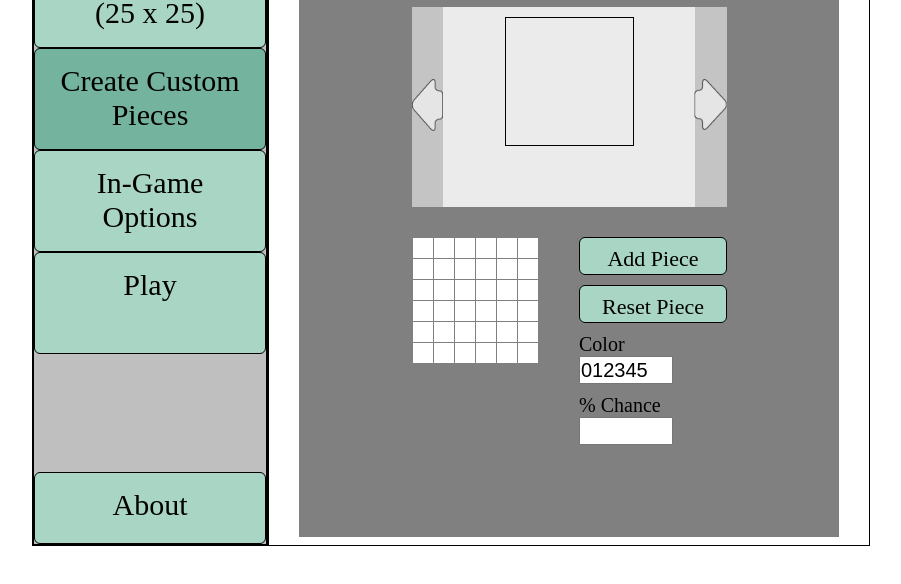
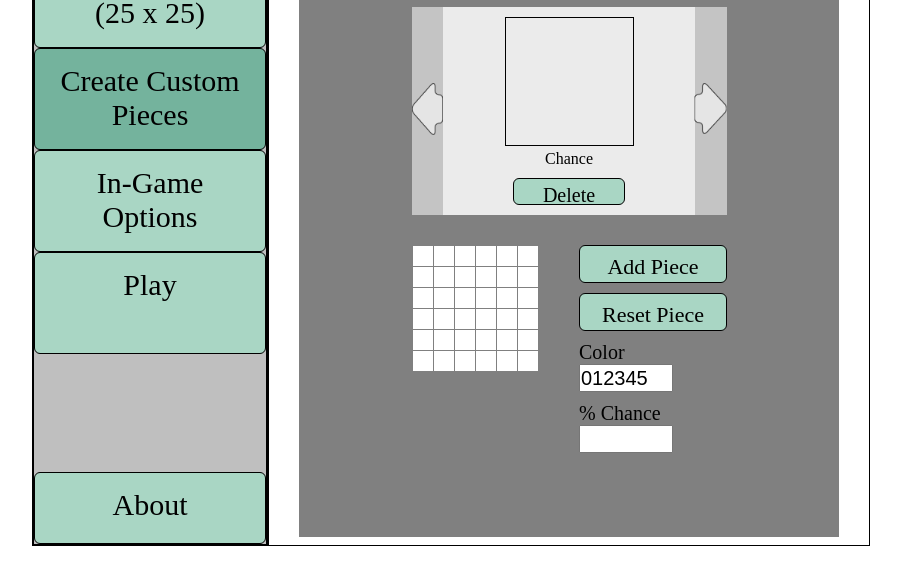
Before and after one commit to cte64/nuTetris, a plain HTML site: page index.html in a window 1280 px wide. Shown: the part 64-648 px from the top of the page, without its empty margins (189-1090 px from the left). Drawn offline with Linux system fonts and the light colour scheme.

Commit message:
added notes

```diff
--- a/createPieces.js
+++ b/createPieces.js
@@ -39,6 +39,9 @@ var createPieces = {
 
     var currentPiece = this.pieces[this.scrollIndex];
     if(currentPiece == undefined) return;
+
+    var chanceDiv = document.getElementById("pieceChance");
+    chanceDiv.innerHTML = "Chance: " + this.pieces[this.scrollIndex].spawnChance;
 
     for(var y = 0; y < this.numTiles; y++) {
       for(var x = 0; x < this.numTiles; x++) {
@@ -115,6 +118,14 @@ var createPieces = {
     this.resetPiece();
   },
 
+  deletePiece: function() {
+    this.pieces.splice(this.scrollIndex, 1);
+    var newIndex = this.scrollIndex;
+    newIndex = clamp(newIndex, 0, this.pieces.length - 1);
+    this.scrollIndex = newIndex;
+    this.drawSlideShow();
+  },
+
   resetPiece: function() {
     for(var y = 0; y < this.numTiles; y++) {
       for(var x = 0; x < this.numTiles; x++) {
--- a/index.html
+++ b/index.html
@@ -31,18 +31,20 @@
 
             <div id="scrollBar">
                 <div class="sideBar"> <img id="leftArrow" src="images/arrow.png" onclick="createPieces.scroll('left');"> </div>
-                <div id="middle"> <canvas id="slideShow"> </canvas> </div>
+                <div id="middle">
+                  <canvas id="slideShow"> </canvas>
+                    <div id="pieceChance"> Chance </div>
+                    <div class="gridControlButton" id="deleteButton" onclick="createPieces.deletePiece();"> Delete </div>
+                  </ul>
+                </div>
                 <div class="sideBar"> <img id="rightArrow" src="images/arrow.png" onclick="createPieces.scroll('right');"> </div>
             </div>
-
-
 
             <div class="tableContainer" id="gridControls">
               <div class="tableRow">
                 <div id="leftSide">
                   <canvas id="gridSelector"> </canvas>
                 </div>
-
                 <div id="rightSide">
                   <ul id="gridList">
                     <li class="gridControlButton" onclick="createPieces.addPiece();"> Add Piece </li>
@@ -63,11 +65,7 @@
                 </div>
               </div>
             </div>
-
-
           </div>
-
-
         </div>
 
       </div>
--- a/styles/createPieces.css
+++ b/styles/createPieces.css
@@ -28,6 +28,7 @@
   display: table-cell;
   width: 80%;
   background-color: rgb(235, 235, 235);
+  text-align: center;
 }
 
 #gridControls {
@@ -102,6 +103,15 @@
   font-size: 20px;
 }
 
+#deleteButton {
+  width: 100px;
+  height: 15px;
+  padding: 5px;
+  font-size: 20px;
+  margin-left: auto;
+  margin-right: auto;
+}
+
 .inputForm {
   padding: 0px;
   margin: 10px 0px 0px 0px;
```
Also changed, not shown: notes.txt (added).
